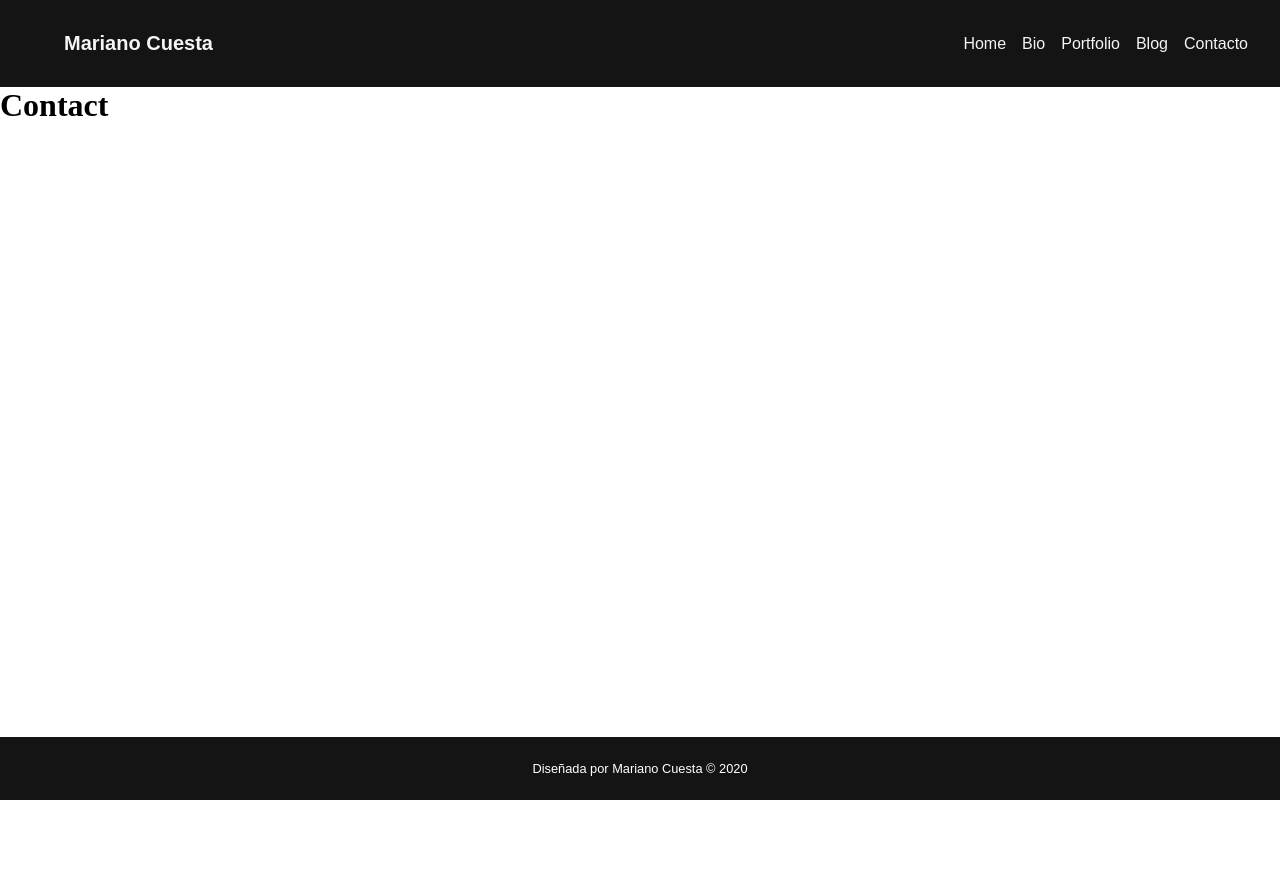
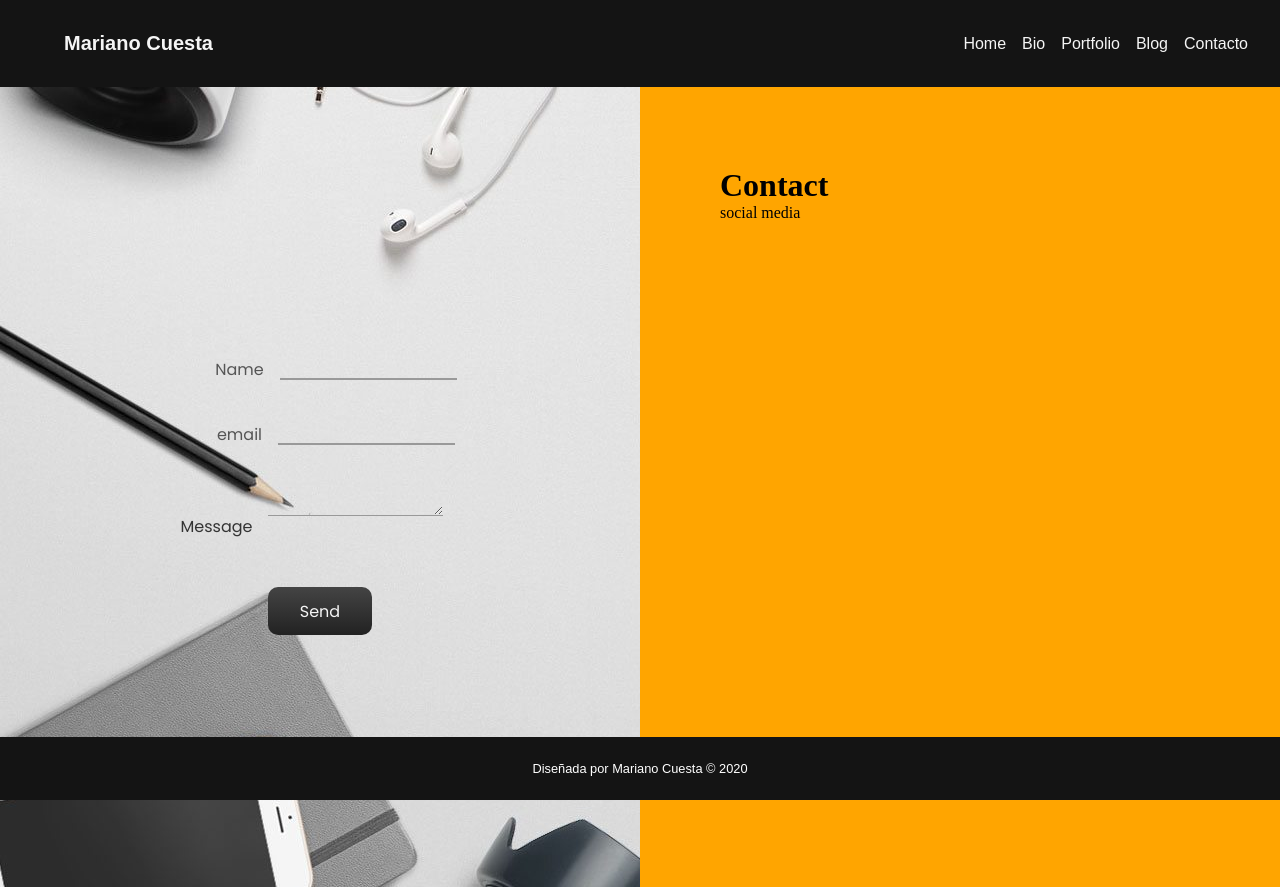
Before and after one commit to macnelus/mi-web, a React (Create React App) app in the folder client/: page /contact in a window 1280 px wide. Before the commit the page ends 800 px from the top, so only its background shows below. Built offline with nearby package versions, Linux system fonts and the light colour scheme.

Commit message:
buiding form

```diff
--- a/client/src/pages/Bio/index.js
+++ b/client/src/pages/Bio/index.js
@@ -8,8 +8,14 @@ const Bio = () => {
     <>
       <Header />
       <main id="bio">
-        <div className="photo-bio"></div>
-        <div className="text-bio"></div>
+        <div className="photo-bio">
+          <img alt="Landscape photo" />
+        </div>
+
+        <div className="title-bio">
+          <h1>Bio</h1>
+          <p>Me llamo Mariano</p>
+        </div>
       </main>
       <Footer />
     </>
--- a/client/src/pages/Contact/index.js
+++ b/client/src/pages/Contact/index.js
@@ -3,13 +3,37 @@ import React from 'react';
 import Header from '../../components/Header';
 import Footer from '../../components/Footer';
 
+
 const Contact = () => {
   return (
     <>
       <Header />
-      <main>
-        <h1>Contact</h1>
+      <main id="contact">
+        <form className="form">
+          <div className="form-control">
+            <label>Name</label>
+            <input id="name" type="text" />
+          </div>
+          <div className="form-control">
+            <label>email</label>
+            <input id="email" type="email" />
+          </div>
+          <div>
+            <label className="box">Message</label>
+            <textarea className="box" id="message" type="textarea" />
+          </div>
+
+          <div className="btn">Send</div>
+
+        </form>
+
+
+        <div className="map">
+          <h1>Contact</h1>
+          <p>social media</p>
+        </div>
       </main>
+
       <Footer />
     </>
   );
--- a/client/src/styles/_bio.scss
+++ b/client/src/styles/_bio.scss
@@ -1,19 +1,27 @@
 #bio {
   display:flex;
 
+  .photo-bio {
+     height: 60vh;
+     width: 10%;
+     flex: 1;
+     align-items: right;
+     background: #5DEAA8;
+     margin-right: 5rem;
+     margin-top: 5rem;
+     margin-left: 2rem;
 
-  .photo-bio {
-     border: 1px solid red;
-     height: 100vh;
-     width: 50%;
-     flex: 1;
-     background-color: greenyellow
+
   }
-  .text-bio {
+  .title-bio {
+    padding-left: 2rem;
+    padding-top: 15rem;
     border: 1px solid red;
     height: 100vh;
     width: 50%;
     flex: 1;
-    background-color: orange;
   }
+    .text-bio {
+
+    }
 }
--- a/client/src/styles/_contact.scss
+++ b/client/src/styles/_contact.scss
@@ -1,16 +1,55 @@
+@import url('https://fonts.googleapis.com/css2?family=Poppins&display=swap');
+
 #contact {
   display:flex;
 
 
   .form {
-     border: 1px solid red;
-     height: 100vh;
-     width: 50%;
-     flex: 1;
-     background-color: greenyellow
+  padding: 0 1rem;
+  display: flex;
+  align-items: center;
+  justify-content: center;
+  flex-direction: column;
+  align-content: initial;
+  width:50%;
+  background-image: url(../img/contact-background-images-9.jpg);
+  background-position: left center;
+  font-family: 'Poppins', sans-serif;
+  color:#333;
   }
+
+    .form-control {
+    margin:.5rem;
+    justify-content: left;
+    padding-left:3rem;
+    color:#555;
+    }
+
+    input, textarea{
+      margin:1rem;
+      border-top:0;
+      border-left:0;
+      border-right:0;
+      border-color:#999;
+      background-color: transparent;
+    }
+
+      .box{
+
+        }
+
+      .btn {
+        background: linear-gradient(#444, #222);
+        margin-top: 3rem;
+        padding:.7rem 2rem .7rem 2rem;
+        color:whitesmoke;
+        border-radius: 10px;
+        justify-content: right;
+
+      }
+
   .map {
-    border: 1px solid red;
+    padding: 5rem 0 0 5rem;
     height: 100vh;
     width: 50%;
     flex: 1;
```
Also changed, not shown: client/src/img/contact-background-images-9.jpg (added).
